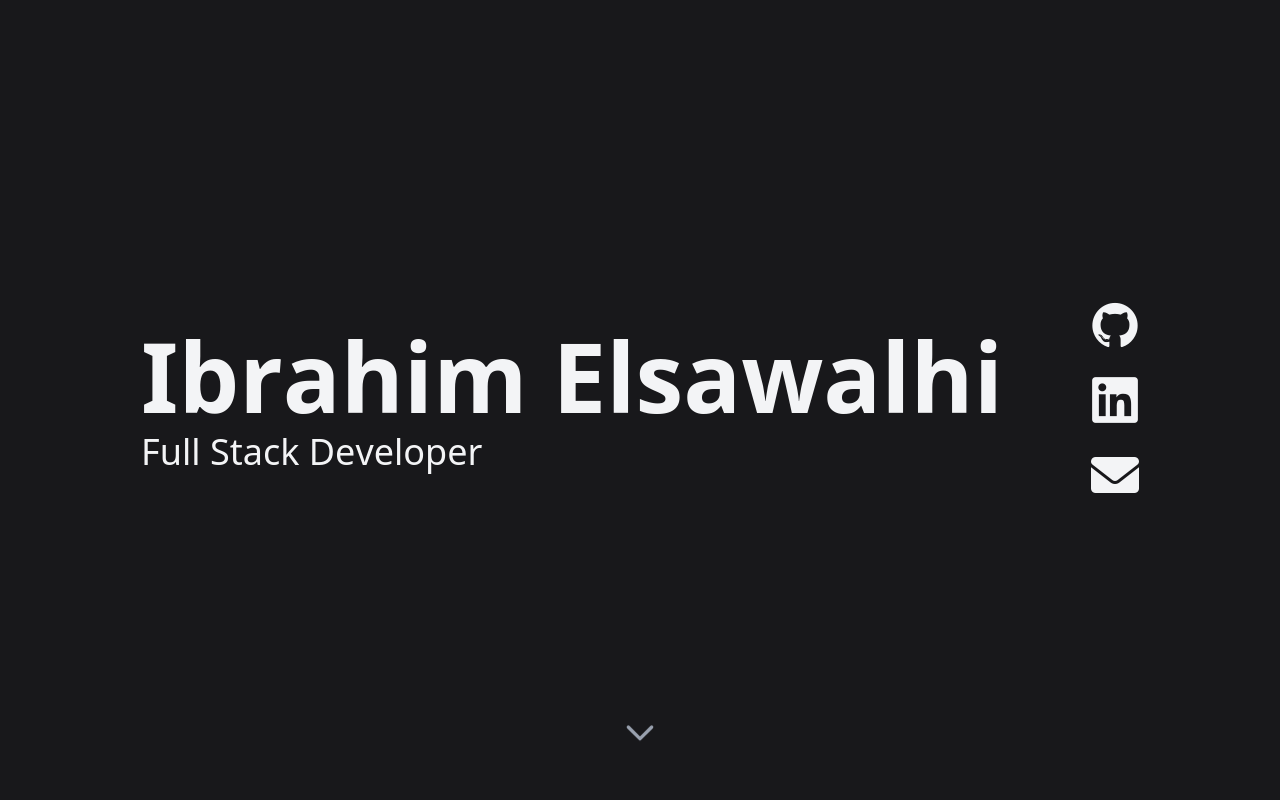
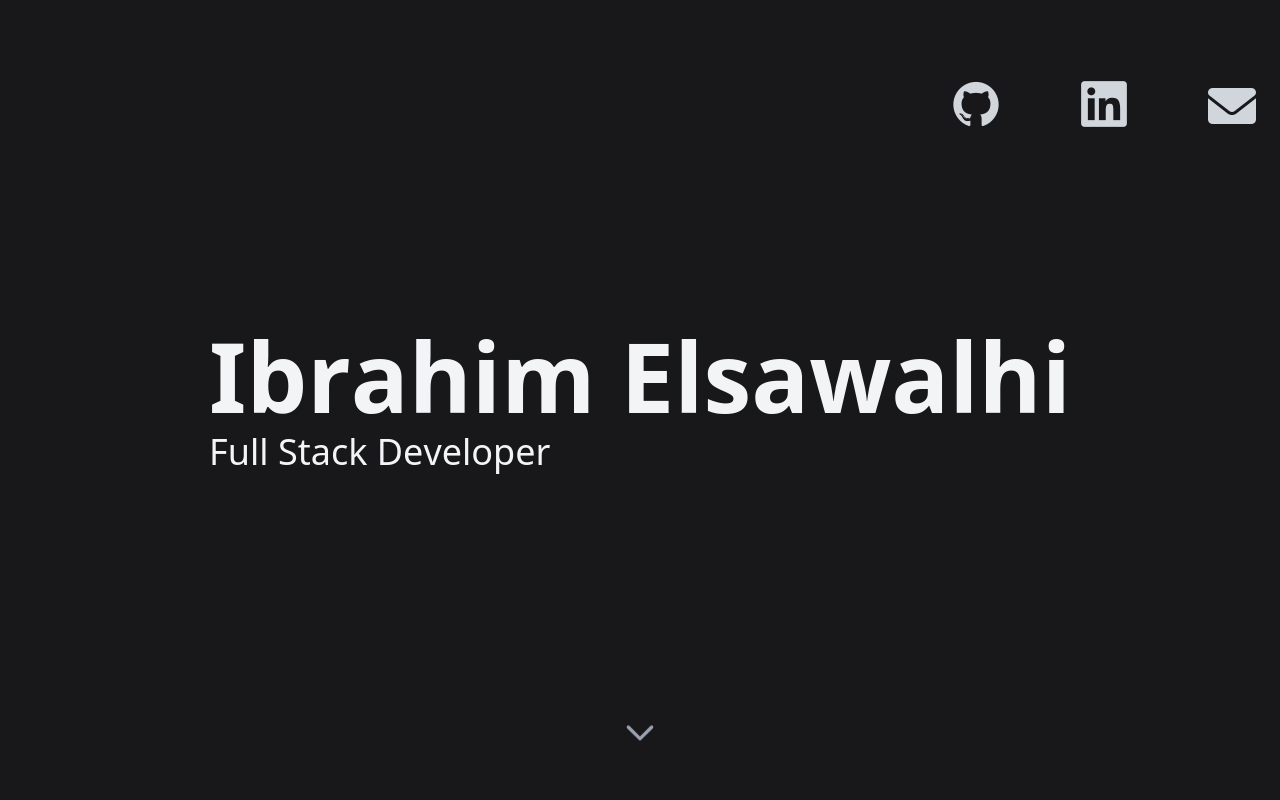
Before and after one commit to IbrahimElsa/portfolio-v2, a Next.js app: page / in a window 1280 px wide. Shown: the top 800 px of the page. Built offline with nearby package versions, Linux system fonts and the light colour scheme; no server answers.

Commit message:
added nav

```diff
--- a/package.json
+++ b/package.json
@@ -9,7 +9,6 @@
     "lint": "next lint"
   },
   "dependencies": {
-    "@splinetool/react-spline": "^4.0.0",
     "@tailwindcss/postcss": "^4.0.8",
     "class-variance-authority": "^0.7.1",
     "clsx": "^2.1.1",
--- a/src/app/layout.tsx
+++ b/src/app/layout.tsx
@@ -3,6 +3,7 @@ import type { Metadata } from "next";
 import { Geist, Geist_Mono } from "next/font/google";
 import "./globals.css";
 import Logo3D from "../components/Logo3D";
+import Navbar from "../components/Navbar";
 
 const geistSans = Geist({
   variable: "--font-geist-sans",
@@ -39,6 +40,7 @@ export default function RootLayout({
       </head>
       <body className={`${geistSans.variable} ${geistMono.variable} relative`}>
         <Logo3D />
+        <Navbar />
         {children}
       </body>
     </html>
--- a/src/app/page.tsx
+++ b/src/app/page.tsx
@@ -49,29 +49,6 @@ export default function Home() {
             >
               Full Stack Developer
             </TextMorph>
-          </div>
-
-          <div className="flex flex-row sm:flex-col space-x-6 sm:space-x-0 sm:space-y-6 sm:pl-10">
-            <a
-              href="https://github.com/IbrahimElsa"
-              target="_blank"
-              className="text-gray-100 hover:text-gray-300"
-            >
-              <i className="devicon-github-original text-4xl sm:text-5xl transform hover:scale-110 transition-transform duration-200"></i>
-            </a>
-            <a
-              href="https://linkedin.com/in/ibrahim-elsawalhi"
-              target="_blank"
-              className="text-gray-100 hover:text-gray-300"
-            >
-              <i className="devicon-linkedin-plain text-4xl sm:text-5xl transform hover:scale-110 transition-transform duration-200"></i>
-            </a>
-            <a
-              href="mailto:ibrahim@example.com"
-              className="text-gray-100 hover:text-gray-300"
-            >
-              <i className="fas fa-envelope text-4xl sm:text-5xl transform hover:scale-110 transition-transform duration-200"></i>
-            </a>
           </div>
         </div>
       </section>
--- /dev/null
+++ b/src/components/Navbar.tsx
@@ -0,0 +1,154 @@
+'use client';
+
+import { useState, useEffect } from 'react';
+import { cn } from '@/lib/utils';
+import { motion } from 'framer-motion';
+
+export default function Navbar() {
+  const [isMenuOpen, setIsMenuOpen] = useState(false);
+  const [scrolled, setScrolled] = useState(false);
+
+  // Handle scroll event to add background when scrolling down
+  useEffect(() => {
+    const handleScroll = () => {
+      setScrolled(window.scrollY > 50);
+    };
+
+    window.addEventListener('scroll', handleScroll);
+    return () => window.removeEventListener('scroll', handleScroll);
+  }, []);
+
+  // Toggle mobile menu
+  const toggleMenu = () => {
+    setIsMenuOpen(!isMenuOpen);
+  };
+
+  return (
+    <nav
+      className={cn(
+        "fixed w-full z-50 transition-all duration-300"
+      )}
+    >
+      <div className="flex items-center justify-between max-w-7xl mx-auto">
+        {/* Logo area */}
+        <div className="w-10 h-10 sm:w-14 sm:h-14 py-16 pl-4 sm:pl-6"></div>
+
+        {/* Empty space in the middle */}
+        <div className="flex-grow"></div>
+
+        {/* Social links - desktop */}
+        <div className="hidden md:flex items-center space-x-20 py-20 pr-4 sm:pr-6">
+          <SocialLink
+            href="https://github.com/IbrahimElsa"
+            icon="devicon-github-original"
+            label="GitHub"
+          />
+          <SocialLink
+            href="https://linkedin.com/in/ibrahim-elsawalhi"
+            icon="devicon-linkedin-plain"
+            label="LinkedIn"
+          />
+          <SocialLink
+            href="mailto:ibrahim@example.com"
+            icon="fas fa-envelope"
+            label="Email"
+          />
+        </div>
+
+        {/* Mobile menu button */}
+        <button
+          onClick={toggleMenu}
+          className="md:hidden text-gray-100 focus:outline-none py-16 pr-4 sm:pr-6"
+          aria-label="Toggle mobile menu"
+        >
+          <svg
+            xmlns="http://www.w3.org/2000/svg"
+            className="h-6 w-6"
+            fill="none"
+            viewBox="0 0 24 24"
+            stroke="currentColor"
+          >
+            {isMenuOpen ? (
+              <path
+                strokeLinecap="round"
+                strokeLinejoin="round"
+                strokeWidth={2}
+                d="M6 18L18 6M6 6l12 12"
+              />
+            ) : (
+              <path
+                strokeLinecap="round"
+                strokeLinejoin="round"
+                strokeWidth={2}
+                d="M4 6h16M4 12h16M4 18h16"
+              />
+            )}
+          </svg>
+        </button>
+      </div>
+
+      {/* Mobile menu */}
+      {isMenuOpen && (
+        <motion.div
+          initial={{ opacity: 0, y: -10 }}
+          animate={{ opacity: 1, y: 0 }}
+          exit={{ opacity: 0, y: -10 }}
+          className="md:hidden bg-zinc-800 mt-3 mx-4 rounded-lg shadow-lg overflow-hidden"
+        >
+          <div className="px-4 py-4">
+            <div className="flex justify-around py-3">
+              <SocialLink
+                href="https://github.com/IbrahimElsa"
+                icon="devicon-github-original"
+                label="GitHub"
+                isMobile
+              />
+              <SocialLink
+                href="https://linkedin.com/in/ibrahim-elsawalhi"
+                icon="devicon-linkedin-plain"
+                label="LinkedIn"
+                isMobile
+              />
+              <SocialLink
+                href="mailto:ibrahim@example.com"
+                icon="fas fa-envelope"
+                label="Email"
+                isMobile
+              />
+            </div>
+          </div>
+        </motion.div>
+      )}
+    </nav>
+  );
+}
+
+
+
+// Social link component
+function SocialLink({
+  href,
+  icon,
+  label,
+  isMobile = false
+}: {
+  href: string;
+  icon: string;
+  label: string;
+  isMobile?: boolean;
+}) {
+  return (
+    <a
+      href={href}
+      target="_blank"
+      rel="noopener noreferrer"
+      className={cn(
+        "text-gray-300 hover:text-white transition-all duration-200",
+        isMobile ? "text-3xl" : "text-2xl md:text-5xl hover:scale-110"
+      )}
+      aria-label={label}
+    >
+      <i className={icon}></i>
+    </a>
+  );
+}
```
Also changed, not shown: 1 other file (tests, documents, lock files or other folders).
